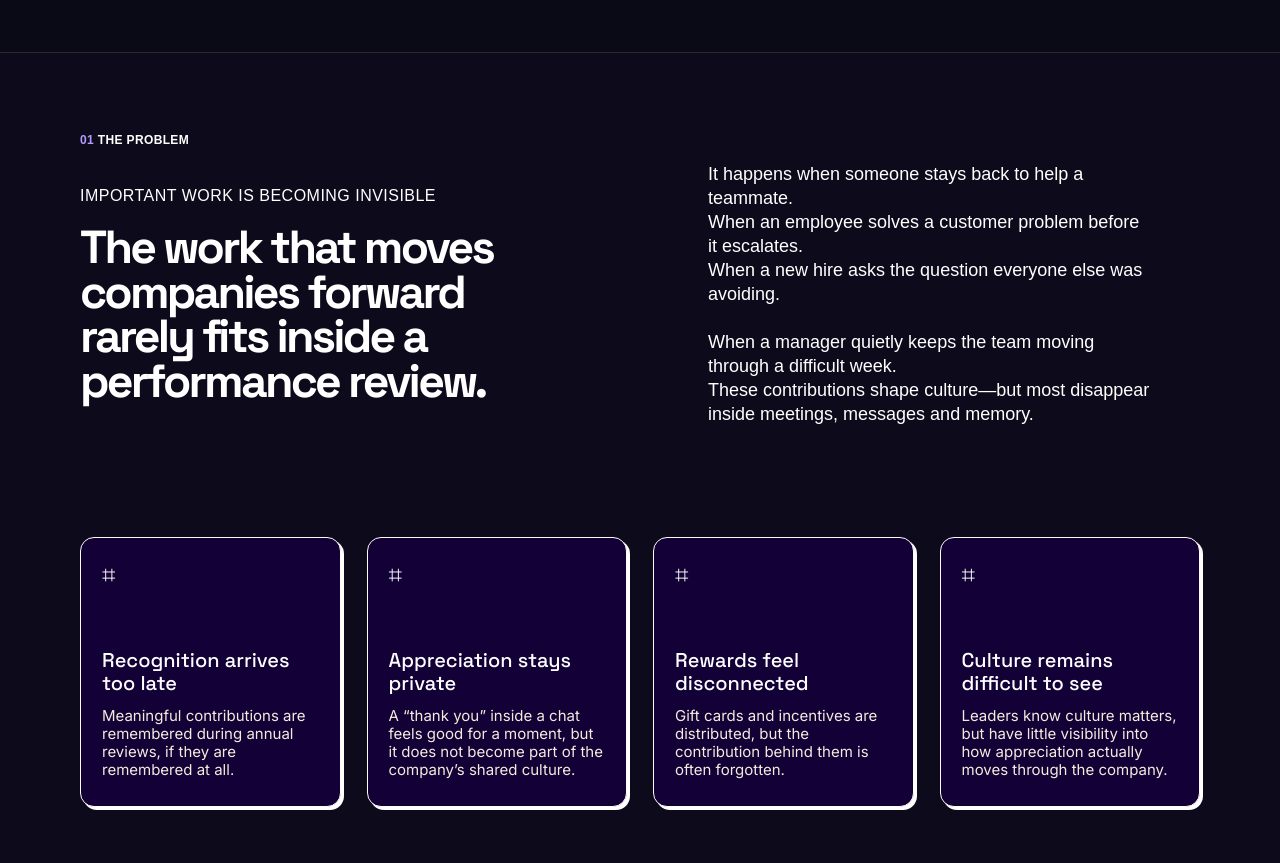
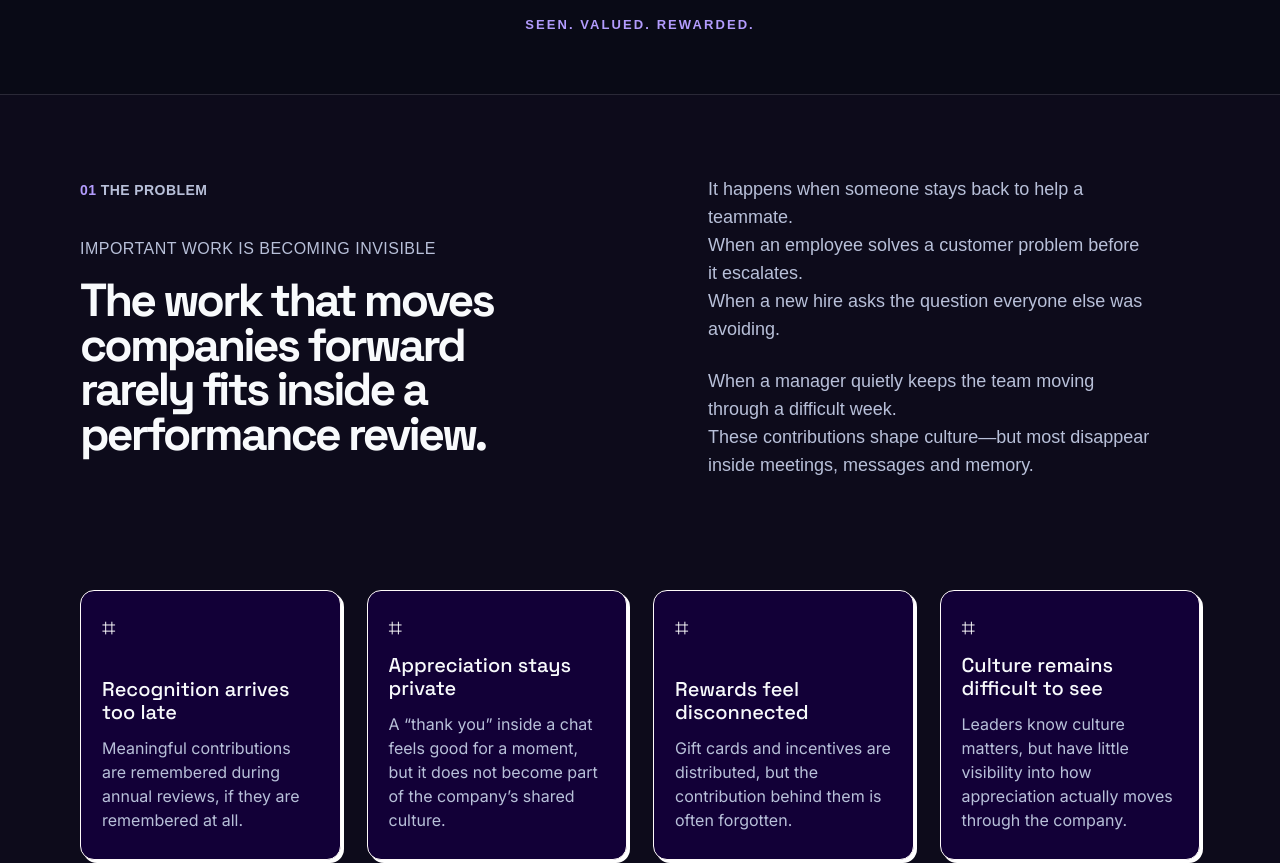
Before and after one commit to udayburagana/Website-mini-homepage, a website: page Homepage.dc.html in a window 1280 px wide. Shown: the part 860-1723 px from the top of the page. Drawn offline with Linux system fonts and the light colour scheme.

Commit message:
refine visionary typography rhythm

```diff
--- a/site.css
+++ b/site.css
@@ -1780,6 +1780,92 @@
   }
 }
 
+/* Visionary text hierarchy and vertical rhythm remediation. */
+.dark-visionary .visionary-refresh {
+  --visionary-text-primary: #f8fafc;
+  --visionary-text-secondary: #b8c0d9;
+}
+
+.dark-visionary .visionary-refresh h1,
+.dark-visionary .visionary-refresh h2,
+.dark-visionary .visionary-refresh h3,
+.dark-visionary .visionary-refresh blockquote,
+.dark-visionary .visionary-refresh .visionary-faq-list summary,
+.dark-visionary .visionary-refresh .visionary-price-summary p strong {
+  color: var(--visionary-text-primary);
+}
+
+.dark-visionary .visionary-refresh .dark-kicker,
+.dark-visionary .visionary-refresh .visionary-hero-support,
+.dark-visionary .visionary-refresh .dark-hero__note,
+.dark-visionary .visionary-refresh .visionary-index,
+.dark-visionary .visionary-refresh .visionary-eyebrow,
+.dark-visionary .visionary-refresh .visionary-body,
+.dark-visionary .visionary-refresh .visionary-section p,
+.dark-visionary .visionary-refresh .visionary-section li,
+.dark-visionary .visionary-refresh .visionary-section small,
+.dark-visionary .visionary-refresh .visionary-faq-list details p,
+.dark-visionary .visionary-refresh .visionary-final-cta p {
+  color: var(--visionary-text-secondary) !important;
+}
+
+.dark-visionary .visionary-refresh .visionary-index span,
+.dark-visionary .visionary-refresh .visionary-pillar-grid article > span,
+.dark-visionary .visionary-refresh .visionary-loop-step > span,
+.dark-visionary .visionary-refresh .visionary-capability-card small,
+.dark-visionary .visionary-refresh .visionary-outcome-grid small,
+.dark-visionary .visionary-refresh .visionary-outcome-line,
+.dark-visionary .visionary-refresh .visionary-final-cta strong {
+  color: var(--vr-accent) !important;
+}
+
+.dark-visionary .visionary-refresh .visionary-hero-support {
+  font-size: 18px;
+  line-height: 30px;
+}
+.dark-visionary .visionary-refresh .visionary-hero-support p + p { margin-top: 12px; }
+.dark-visionary .visionary-refresh .dark-actions { margin-top: 32px; gap: 24px; }
+.dark-visionary .visionary-refresh .dark-hero__copy > .dark-hero__note { margin-top: 24px; }
+.dark-visionary .visionary-refresh .visionary-outcome-line { margin-top: 24px; }
+
+.dark-visionary .visionary-refresh .visionary-body { line-height: 28px; }
+.dark-visionary .visionary-refresh .visionary-problem-card p,
+.dark-visionary .visionary-refresh .visionary-pillar-grid p,
+.dark-visionary .visionary-refresh .visionary-outcome-grid p,
+.dark-visionary .visionary-refresh .visionary-loop-step p,
+.dark-visionary .visionary-refresh .visionary-capability-card p {
+  font-size: 16px;
+  line-height: 24px;
+}
+.dark-visionary .visionary-refresh .visionary-index,
+.dark-visionary .visionary-refresh .visionary-capability-card small,
+.dark-visionary .visionary-refresh .visionary-outcome-grid small,
+.dark-visionary .visionary-refresh .visionary-price-summary > small {
+  font-size: 14px;
+  line-height: 20px;
+}
+
+.dark-visionary .persona-tab:not([aria-selected="true"]),
+.dark-visionary .primary-navigation > a:not(.button),
+.dark-visionary .site-footer p,
+.dark-visionary .site-footer nav a,
+.dark-visionary .site-footer .footer-legal,
+.dark-visionary .site-footer > small {
+  color: #b8c0d9;
+}
+.dark-visionary .site-footer .brand,
+.dark-visionary .site-footer .brand span { color: #f8fafc; }
+
+@media (max-width: 767px) {
+  .dark-visionary .visionary-refresh .visionary-hero-support {
+    font-size: 16px;
+    line-height: 26px;
+  }
+  .dark-visionary .visionary-refresh .dark-actions { margin-top: 28px; gap: 16px; }
+  .dark-visionary .visionary-refresh .dark-hero__copy > .dark-hero__note { margin-top: 24px; }
+  .dark-visionary .visionary-refresh .visionary-outcome-line { margin-top: 24px; }
+}
+
 @media (prefers-reduced-motion: reduce) {
   html,
   html:focus-within { scroll-behavior: auto !important; }
```
Also changed, not shown: tests/site.spec.mjs (+80 -0 lines).
